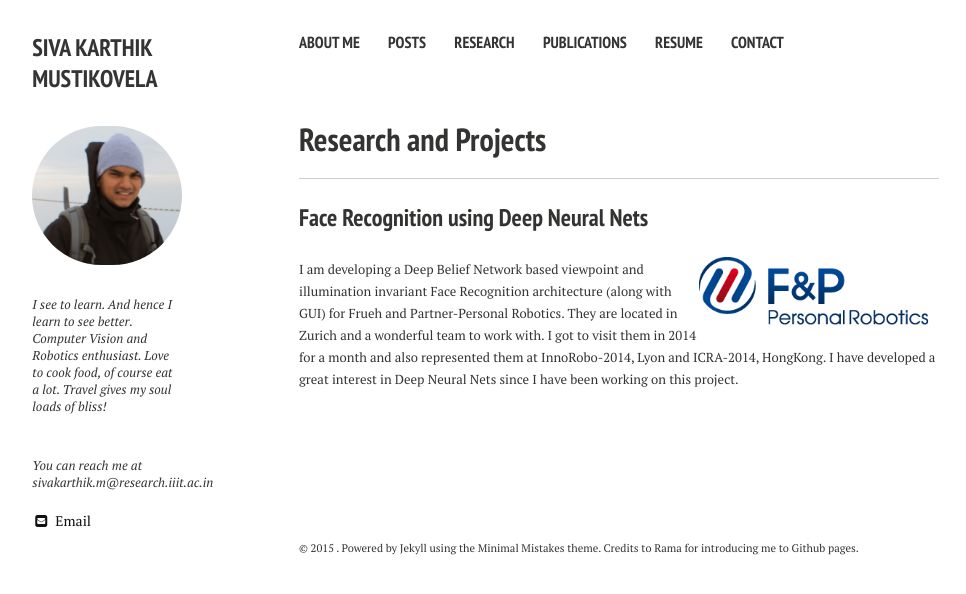
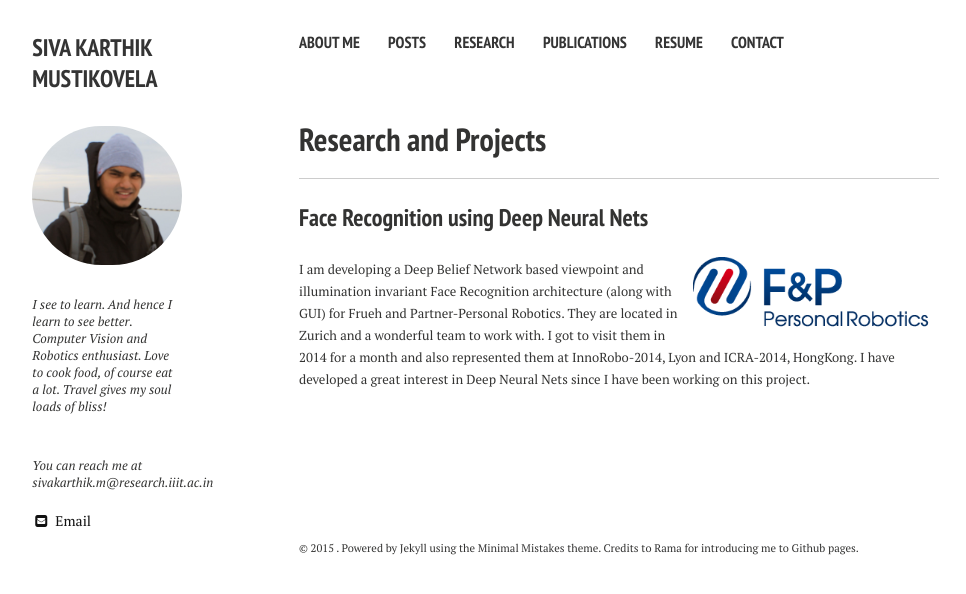
Before and after one commit to sivakm/sivakm.github.io, a Jekyll site: the page built from Research/index.md, in a window 1280 px wide. Shown: the top 594 px of the page, without its empty margins (21-987 px from the left). Built offline with Jekyll 4.4.1, drawn with Linux system fonts in a browser that asks for light colours; nearby versions of some CDN libraries.

Commit message:
17feb915

```diff
--- a/Research/index.md
+++ b/Research/index.md
@@ -6,7 +6,7 @@ excerpt: "Research and Project details."
 
 
 ### Face Recognition using Deep Neural Nets
-<img src="/images/fp.png" width="240" height="80" align="right">
+<img src="/images/fp.png" width="246" height="82" align="right">
 <font size="2">
 I am developing a Deep Belief Network based viewpoint and illumination invariant Face Recognition architecture (along with GUI) for Frueh and Partner-Personal Robotics. They are located in Zurich and a wonderful team to work with.
 I got to visit them in 2014 for a month and also represented them at InnoRobo-2014, Lyon and ICRA-2014, HongKong. I have developed a great interest in Deep Neural Nets since I have been working on this project.
```
